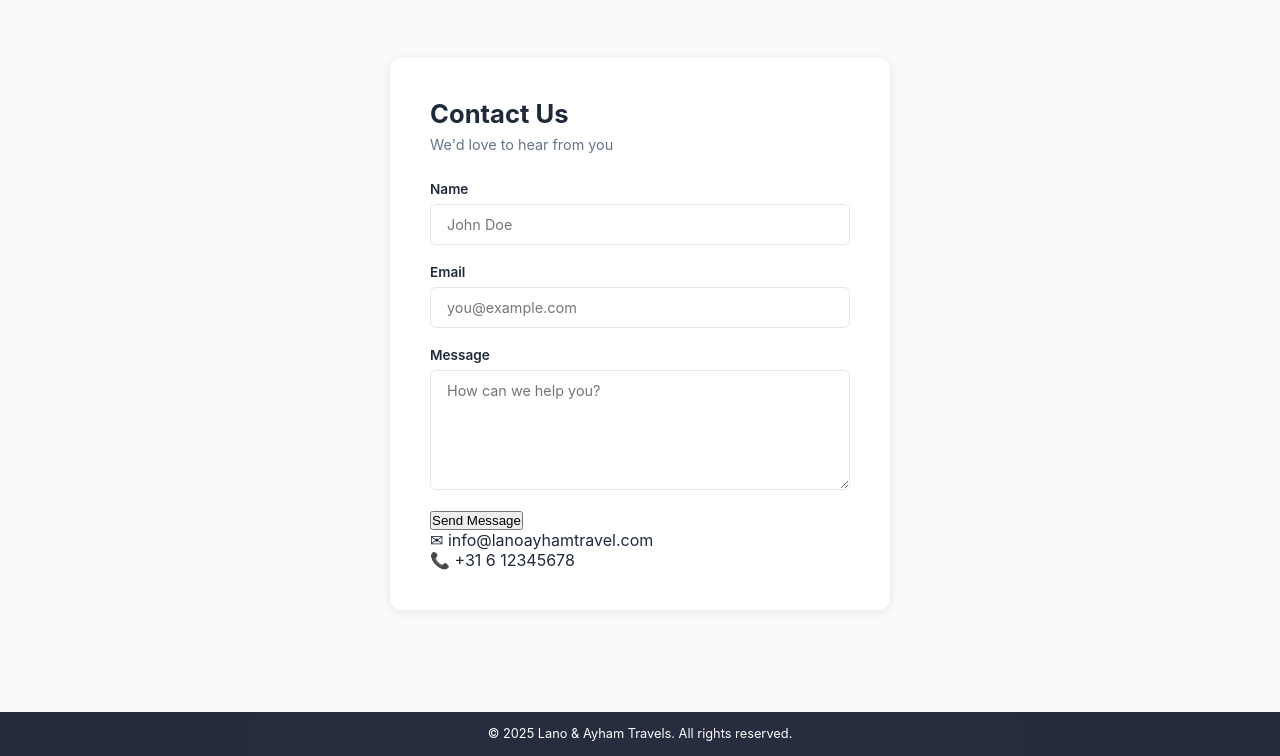
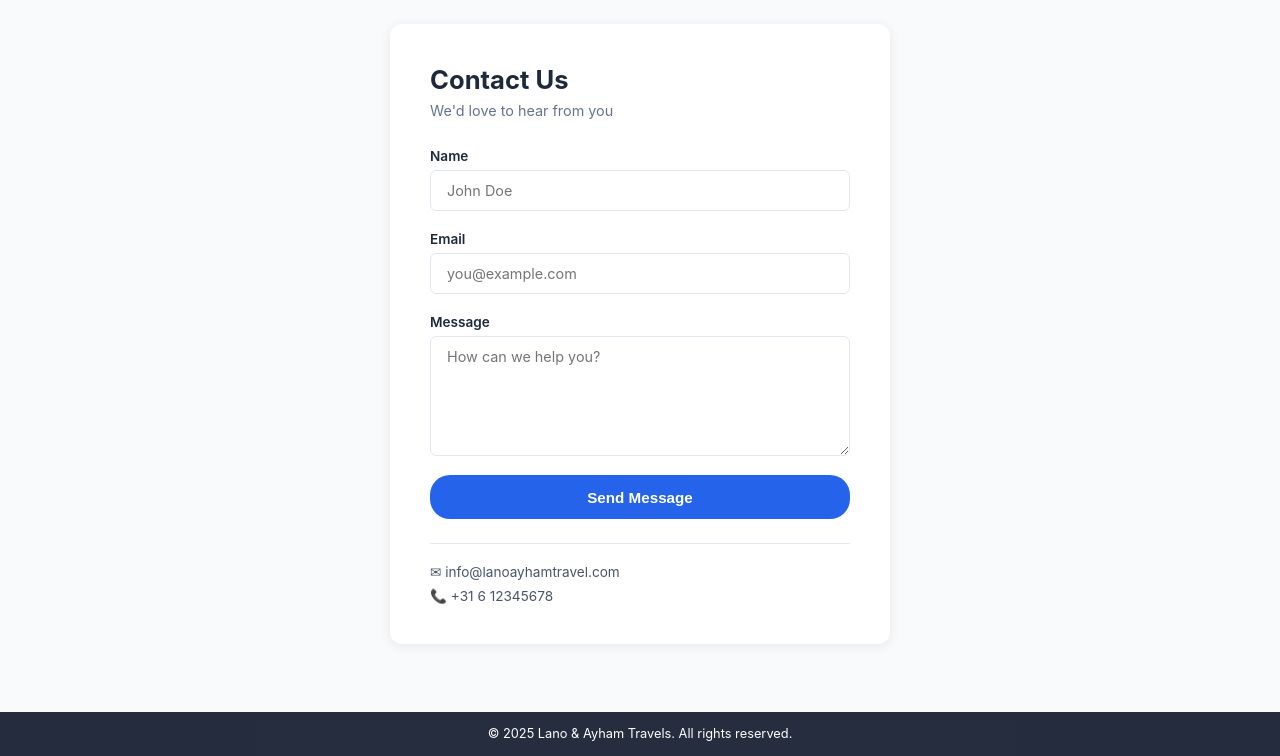
Before and after one commit to ayham-svg/webapp2, a PHP site: page /contact.html in a window 1280 px wide. Shown: the part 44-800 px from the top of the page. Run offline with PHP 8.4, Linux system fonts and the light colour scheme.

Commit message:
contact css knop en contactinfo

```diff
--- a/css/contact.css
+++ b/css/contact.css
@@ -53,3 +53,29 @@
   height: 120px;
   resize: vertical;
 }
+
+.verstuur-knop {
+  width: 100%;
+  padding: 0.85rem;
+  background: var(--secundair);
+  color: var(--wit);
+  border: none;
+  border-radius: 20px;
+  font-size: 0.95rem;
+  font-weight: 600;
+  cursor: pointer;
+  margin-bottom: 1.5rem;
+}
+
+.contact-info {
+  border-top: 1px solid #e2e8f0;
+  padding-top: 1.2rem;
+  display: flex;
+  flex-direction: column;
+  gap: 0.5rem;
+}
+
+.contact-info p {
+  font-size: 0.85rem;
+  color: #475569;
+}
```
